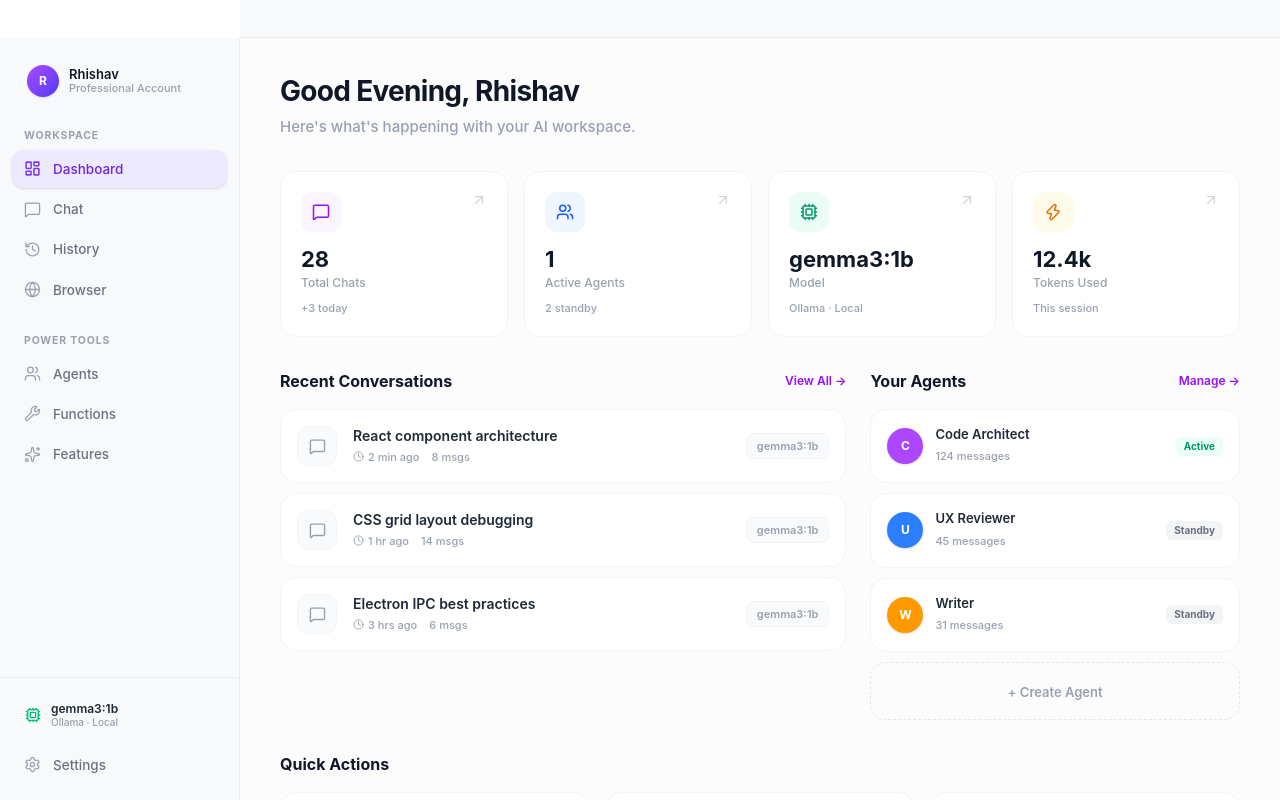
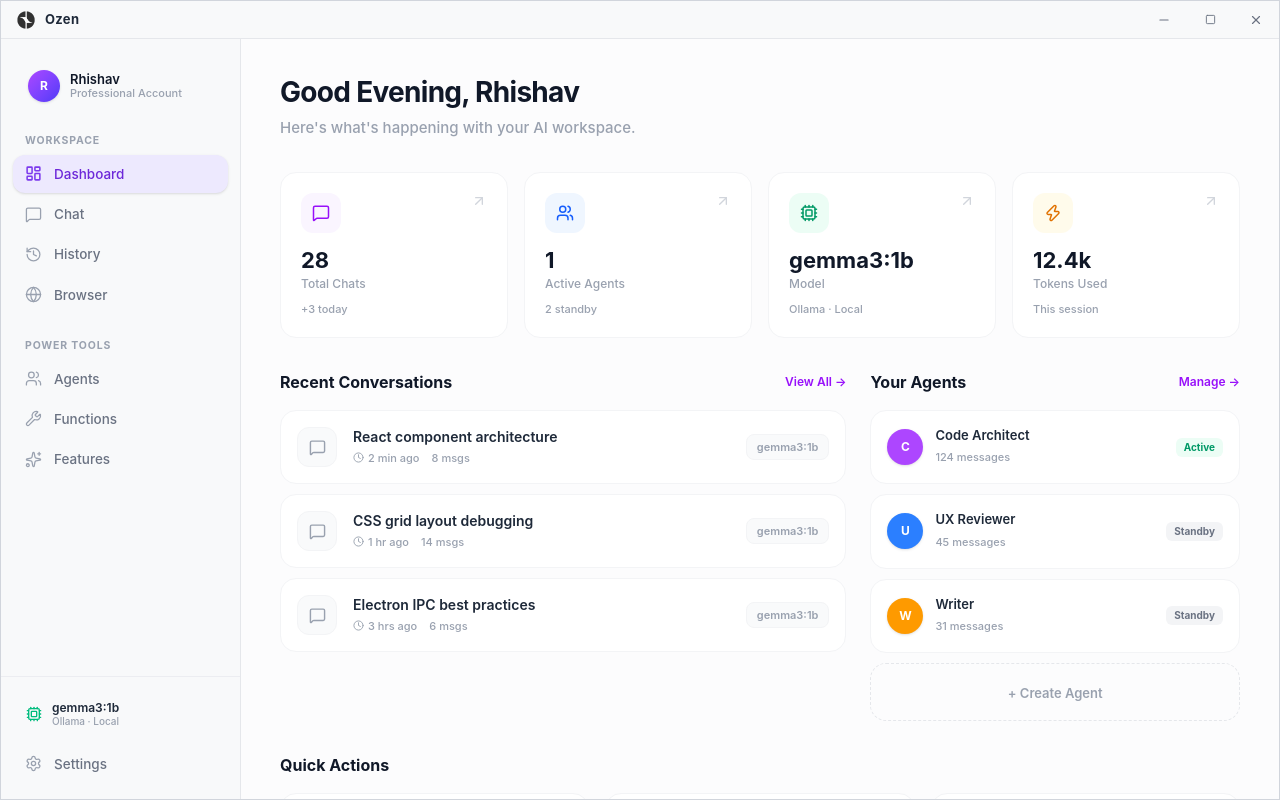
Before and after one commit to Rhishavhere/ozen, a React (Vite) app: page / in a window 1280 px wide. Built offline with nearby package versions, Linux system fonts and the light colour scheme.

Commit message:
Ozen Desk

```diff
--- a/src/App.tsx
+++ b/src/App.tsx
@@ -1,5 +1,5 @@
 import { useEffect, useState } from 'react';
-import { HubLayout } from './components/Hub/HubLayout';
+import { HubLayout } from './components/Desk/HubLayout';
 import { Panel } from './components/Panel';
 import { Orb } from './components/Orb';
 
--- a/src/components/Hub/HubLayout.tsx
+++ b/src/components/Desk/HubLayout.tsx
@@ -36,19 +36,13 @@ export const HubLayout: React.FC = () => {
   };
 
   return (
-    <div className="w-screen h-screen flex flex-col bg-white overflow-hidden font-sans">
+    <div className="w-screen h-screen flex flex-col bg-white overflow-hidden font-sans border border-gray-300">
       {/* Custom Title Bar Row */}
-      <div className="flex shrink-0">
-        {/* Sidebar header zone (brand name) lives inside Sidebar, synced height */}
-        <div className="w-[240px] shrink-0" />
-        {/* The actual draggable title bar for the content area */}
-        <TitleBar />
-      </div>
+      <TitleBar />
 
       {/* Main Content Row */}
       <div className="flex flex-1 overflow-hidden">
-        {/* Sidebar sits below its header zone, taking full remaining height */}
-        <div className="w-[240px] shrink-0 -mt-[38px]">
+        <div className="w-[240px] shrink-0 border-r border-gray-200">
           <Sidebar activeTab={activeTab} onTabChange={setActiveTab} />
         </div>
         <main className="flex-1 h-full overflow-hidden">
--- a/src/components/Hub/Sidebar.tsx
+++ b/src/components/Desk/Sidebar.tsx
@@ -3,7 +3,6 @@ import {
   Users, Wrench, Sparkles,
   Settings, Cpu, ChevronDown
 } from 'lucide-react';
-import logo from '../../assets/logo.svg';
 
 export type TabId = 'dashboard' | 'chat' | 'history' | 'browser' | 'agents' | 'functions' | 'features' | 'settings';
 
@@ -50,19 +49,13 @@ export const Sidebar: React.FC<SidebarProps> = ({ activeTab, onTabChange }) => {
   };
 
   return (
-    <div className="w-[240px] h-full flex flex-col bg-[#F8F9FA] border-r border-gray-200/80 shrink-0 font-sans">
-      {/* Brand Header — sits in the title bar zone */}
-      <div className="h-[38px] flex items-center px-5 shrink-0" style={{ WebkitAppRegion: 'drag' } as React.CSSProperties}>
-        <img src={logo} alt="Ozen" className="w-5 h-5 mr-2.5" />
-        <span className="text-[15px] font-bold text-gray-900 tracking-tight">Ozen</span>
-      </div>
-
+    <div className="w-full h-full flex flex-col bg-[#F8F9FA] shrink-0 font-sans">
       {/* Profile Card */}
-      <div className="px-4 pt-4 pb-2">
+      <div className="px-4 pt-5 pb-2">
         <div className="flex items-center gap-2.5 px-2.5 py-2.5 rounded-xl hover:bg-white hover:shadow-sm border border-transparent hover:border-gray-200/80 transition-all cursor-pointer group"
           style={{ WebkitAppRegion: 'no-drag' } as React.CSSProperties}
         >
-          <div className="w-8 h-8 rounded-full bg-gradient-to-br from-purple-500 to-indigo-600 flex items-center justify-center text-white text-xs font-bold shadow-sm">
+          <div className="w-8 h-8 rounded-full bg-linear-to-br from-purple-500 to-indigo-600 flex items-center justify-center text-white text-xs font-bold shadow-sm">
             R
           </div>
           <div className="flex-1 min-w-0">
--- a/src/components/Hub/TitleBar.tsx
+++ b/src/components/Desk/TitleBar.tsx
@@ -1,14 +1,21 @@
 import { Minus, Square, X } from 'lucide-react';
+import logo from '../../assets/logo.svg';
 
 export const TitleBar: React.FC = () => {
   // @ts-ignore
   const ipc = window.ipcRenderer;
 
   return (
-    <div className="h-[38px] w-full flex items-center justify-between shrink-0 select-none bg-[#F8F9FA] border-b border-gray-200/80 z-50"
+    <div className="h-[38px] w-full flex items-center justify-between shrink-0 select-none bg-[#F8F9FA] border-b border-gray-200 z-50 text-gray-700"
       style={{ WebkitAppRegion: 'drag' } as React.CSSProperties}
     >
-      {/* Spacer — the sidebar logo handles the left content */}
+      {/* Logo & Title */}
+      <div className="flex items-center pl-4 h-full w-[240px] shrink-0">
+        <img src={logo} alt="Ozen" className="w-[18px] h-[18px] mr-2.5 opacity-80" />
+        <span className="text-[13px] font-bold tracking-wide text-gray-800">Ozen</span>
+      </div>
+
+      {/* Spacer */}
       <div className="flex-1" />
 
       {/* Window Controls */}
```
Also changed, not shown: src/components/Desk/Views/AgentsView.tsx (renamed from src/components/Hub/Views/AgentsView.tsx), src/components/Desk/Views/DashboardView.tsx (renamed from src/components/Hub/Views/DashboardView.tsx).
